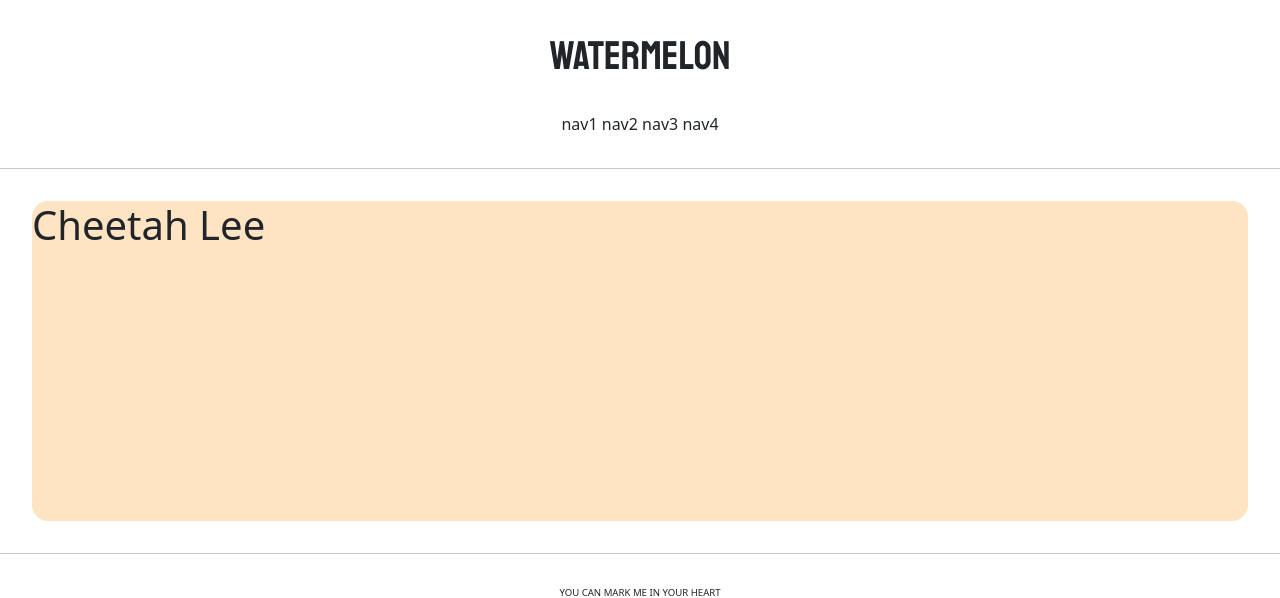
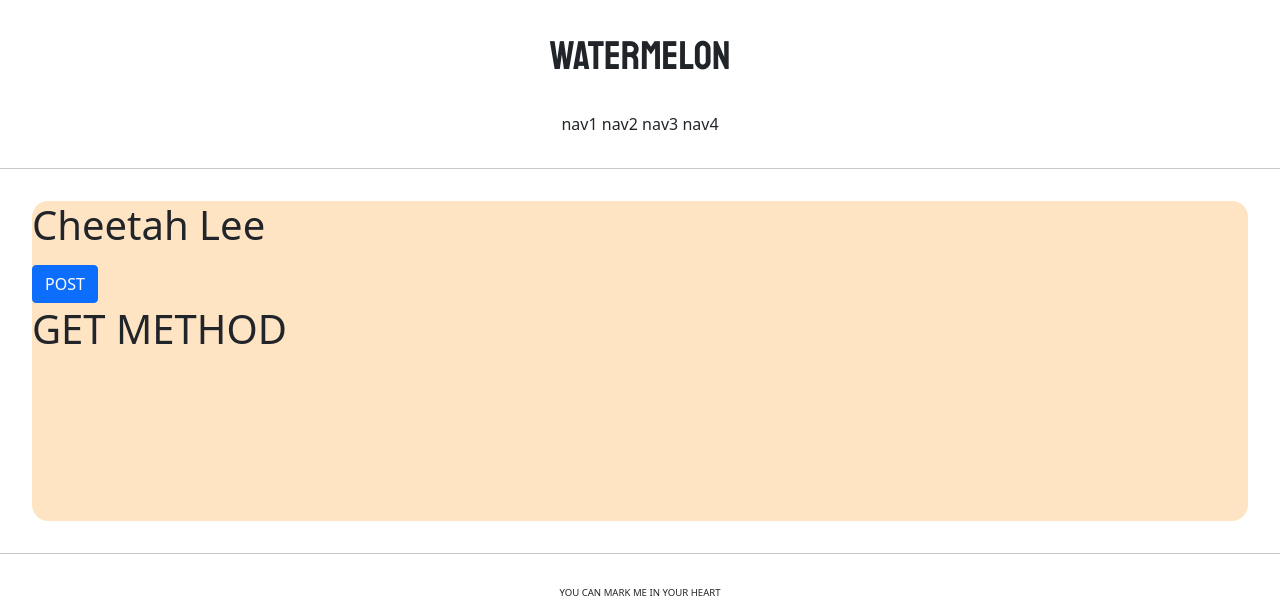
Before and after one commit to RYU339/watermelon, a Django app: page /account/tahlee/ in a window 1280 px wide. Shown: the top 598 px of the page. Run offline with Django 3.2, Linux system fonts and the light colour scheme; parts of the project's set-up code (start-up, migrations or seed data) failed here and were passed over.

Commit message:
21.08.07 Watermelon migration GET POST

```diff
--- a/accountapp/templates/accountapp/tahlee.html
+++ b/accountapp/templates/accountapp/tahlee.html
@@ -7,9 +7,14 @@
             Cheetah Lee
         </h1>
 
-        <form action=""> {# 서버에 보내는 요청 명세서 #}
+        <form action="/account/tahlee/" method="post"> {# 서버에 보내는 요청 명세서 글, 파일 첨부와 같은 데이터들이 이 안에 다 들어가야 함 #}
+            {% csrf_token %} {# 장고를 이용해서 post method를 사용해서 서버에 요청하기 위해서는 이게 반드시 필요, 장고에서 제공하는 보안 기능들 중 하나 #}
+            <input type="submit" class="btn btn-primary" value="POST">
+        </form>
 
-        </form>
+        <h1>
+            {{ text }} {# 이 데이터 이름을 명시해주게 되면 이 데이터 이름이 존재한다면 장고가 이거의 내용을 찾아서 보내게 됨 #}
+        </h1>
 
     </div>
 
--- a/accountapp/views.py
+++ b/accountapp/views.py
@@ -4,4 +4,9 @@ from django.shortcuts import render
 # Create your views here.
 
 def tahlee(request):
-    return render(request, 'accountapp/tahlee.html')
+
+    if request.method == 'POST':
+        return render(request, 'accountapp/tahlee.html', context={'text':'POST METHOD'})
+    # CONTEXT = 맥락, 데이터 꾸러미, test: 이름, post method: 내용물 text를 html 안에 넣어서 보낼 것
+    else:
+        return render(request, 'accountapp/tahlee.html', context={'text': 'GET METHOD'})
```
